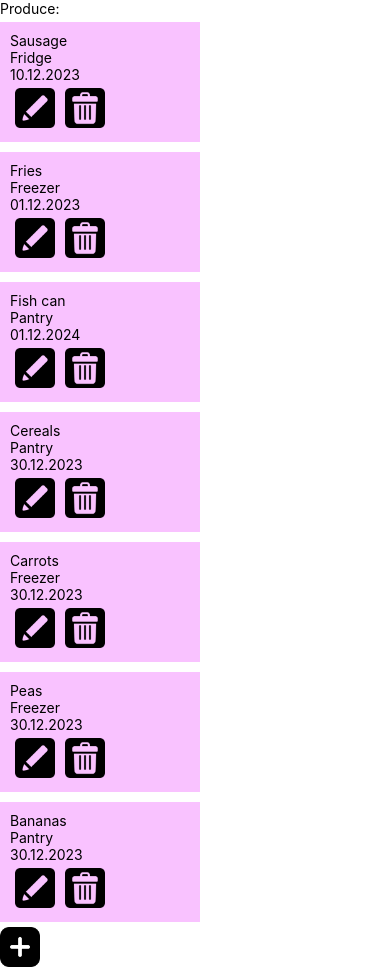
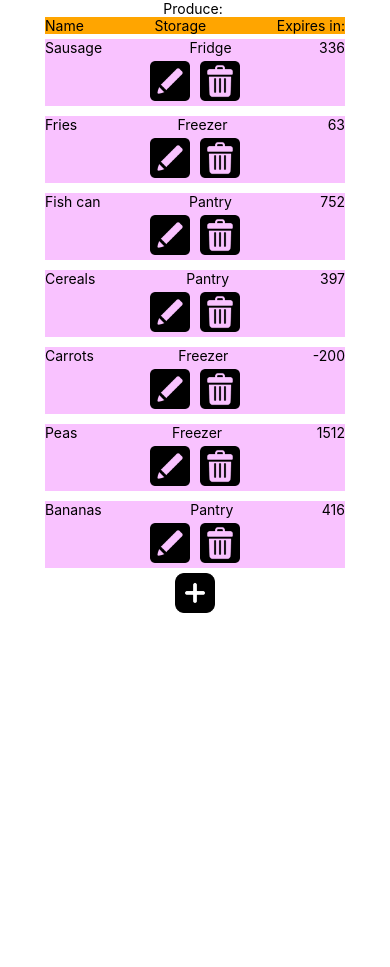
Before and after one commit to Laura-Foxey/expirationDate-app, a React Native app: screen /Home in a window 390 px wide. After the commit the page ends 844 px from the top, so only its background shows below. Built offline with nearby package versions, Linux system fonts and the light colour scheme.

Commit message:
add views and styling

```diff
--- /dev/null
+++ b/Components/ExpirationDate.js
@@ -0,0 +1,16 @@
+import React, { useState } from 'react';
+import { Text } from 'react-native';
+
+
+export default function ExpirationDate({expirationDate}) {
+    const today = Date.parse(new Date());
+    const exp = new Date(expirationDate).getTime();
+
+    const calcCountdown = (exp) => {
+        return Math.ceil((exp - today) / (1000 * 60 * 60 * 24));
+      };
+
+  return (
+    <Text>{calcCountdown(exp)}</Text>
+  );
+}
--- a/Components/List.js
+++ b/Components/List.js
@@ -14,11 +14,17 @@ export default function List({navigation}) {
   return (
       <SafeAreaView style={styles.container}>
         <Text>Produce: </Text>
+        <View style={styles.header}>
+          <Text>Name</Text>
+          <Text>Storage</Text>
+          <Text>Expires in:</Text>
+        </View>
         <View>
           <FlatList
             data={listData}
             keyExtractor ={(item) => item.id}
             renderItem={renderItem}
+            showsVerticalScrollIndicator={false}
           />
         </View>
         <Image style={styles.plusIcon} source={require("../assets/3032220.png")} />
@@ -27,8 +33,22 @@ export default function List({navigation}) {
 }
 
 const styles = StyleSheet.create({
-  plusIcon : {
-    width: 40,
-    height: 40
+  container: {
+    display: "flex",
+    flexDirection: 'column',
+    alignItems: 'center',
+    height: "95%",
   },
+  header: {
+    backgroundColor: 'orange',
+    width: 300,
+    display: "flex",
+    flexDirection: "row",
+    justifyContent: "space-between"
+  },
+    plusIcon : {
+      width: 40,
+      height: 40
+    },
+
 });
--- a/Components/ListItem.js
+++ b/Components/ListItem.js
@@ -1,18 +1,23 @@
 import React, { useState } from 'react';
 import { StyleSheet, Text, View, Image, TouchableOpacity } from 'react-native';
+import ExpirationDate from './ExpirationDate';
 
 export default function ListItem({item, navigation}) {
   const [expanded, setExpanded] = useState(false);
 
   return (
     <TouchableOpacity onPress={() => setExpanded(!expanded)} style={styles.item}>
-        <View>
+        <View style={styles.display}>
+            <View style={styles.text}>
                 <Text>{item.name}</Text>
                 <Text>{item.storage}</Text>
-            <Text>{item.expiration}</Text>
+                <ExpirationDate expirationDate={item.expiration}/>
+            </View>
+            <View>
             {expanded &&
                 <Text>{item.details}</Text>
             }
+            </View>
             <View style={styles.Icons}>
                     <TouchableOpacity key={item.id} onPress={() => navigation.navigate("ItemDetails", { item })} >
                         <Image style={styles.editIcon} source={require("../assets/95637.png")}/>
@@ -30,10 +35,17 @@ export default function ListItem({item, navigation}) {
 const styles = StyleSheet.create({
     item: {
         backgroundColor: '#f9c2ff',
-        width: 200,
-        height: 120,
-        padding: 10,
         marginVertical: 5,
+        width: 300,
+      },
+      text: {
+        width: 300,
+        flexDirection: "row",
+        justifyContent: "space-between"
+      },
+      display: {
+        flexDirection: "column",
+        alignItems: 'center',
       },
       editIcon: {
         width: 40,
--- a/Screens/Home.js
+++ b/Screens/Home.js
@@ -1,5 +1,5 @@
 import React from 'react';
-import { Text, SafeAreaView } from 'react-native';
+import { Text, SafeAreaView, StyleSheet } from 'react-native';
 import { Colors } from 'react-native/Libraries/NewAppScreen';
 import FocusStatusBar from "../Components/FocusStatusBar.js"
 import List from "../Components/List.js"
@@ -7,11 +7,13 @@ import List from "../Components/List.js"
 const Home = ({navigation}) => {
 
     return (
-        <SafeAreaView>
+        <SafeAreaView style={{ flex: 1 }}>
             <FocusStatusBar backgroundColor={"blue"} />
             <List navigation={navigation}/>
         </SafeAreaView>
     )
 }
 
+
+
 export default Home;
--- a/Screens/ItemDetails.js
+++ b/Screens/ItemDetails.js
@@ -21,6 +21,7 @@ const styles = StyleSheet.create({
     backgroundColor: '#fff',
     alignItems: 'center',
     justifyContent: 'center',
+
   },
 
 });
--- a/data.js
+++ b/data.js
@@ -1,9 +1,9 @@
 export const listData = [
-    {id: 1463, name: "Sausage", storage: "Fridge", expiration: "10.12.2023", details: "some info"},
-    {id: 8437, name: "Fries", storage: "Freezer", expiration: "01.12.2023", details: "some info"},
-    {id: 6432, name: "Fish can", storage: "Pantry", expiration: "01.12.2024", details: "some info"},
-    {id: 7334, name: "Cereals", storage: "Pantry", expiration: "30.12.2023", details: "some info"},
-    {id: 4573, name: "Carrots", storage: "Freezer", expiration: "30.12.2023", details: "some info"},
-    {id: 7843, name: "Peas", storage: "Freezer", expiration: "30.12.2023", details: "some info"},
-    {id: 6433, name: "Bananas", storage: "Pantry", expiration: "30.12.2023", details: "some info"},
+    {id: 1463, name: "Sausage", storage: "Fridge", expiration: "2023-10-12", details: "some info"},
+    {id: 8437, name: "Fries", storage: "Freezer", expiration: "2023-01-12", details: "some info"},
+    {id: 6432, name: "Fish can", storage: "Pantry", expiration: "2024-12-01", details: "some info"},
+    {id: 7334, name: "Cereals", storage: "Pantry", expiration: "2023-12-12", details: "some info"},
+    {id: 4573, name: "Carrots", storage: "Freezer", expiration: "2022-04-24", details: "some info"},
+    {id: 7843, name: "Peas", storage: "Freezer", expiration: "2026-12-31", details: "some info"},
+    {id: 6433, name: "Bananas", storage: "Pantry", expiration: "2023-12-31", details: "some info"},
 ]
```
Lines whose indentation alone changed are shown as unchanged.
